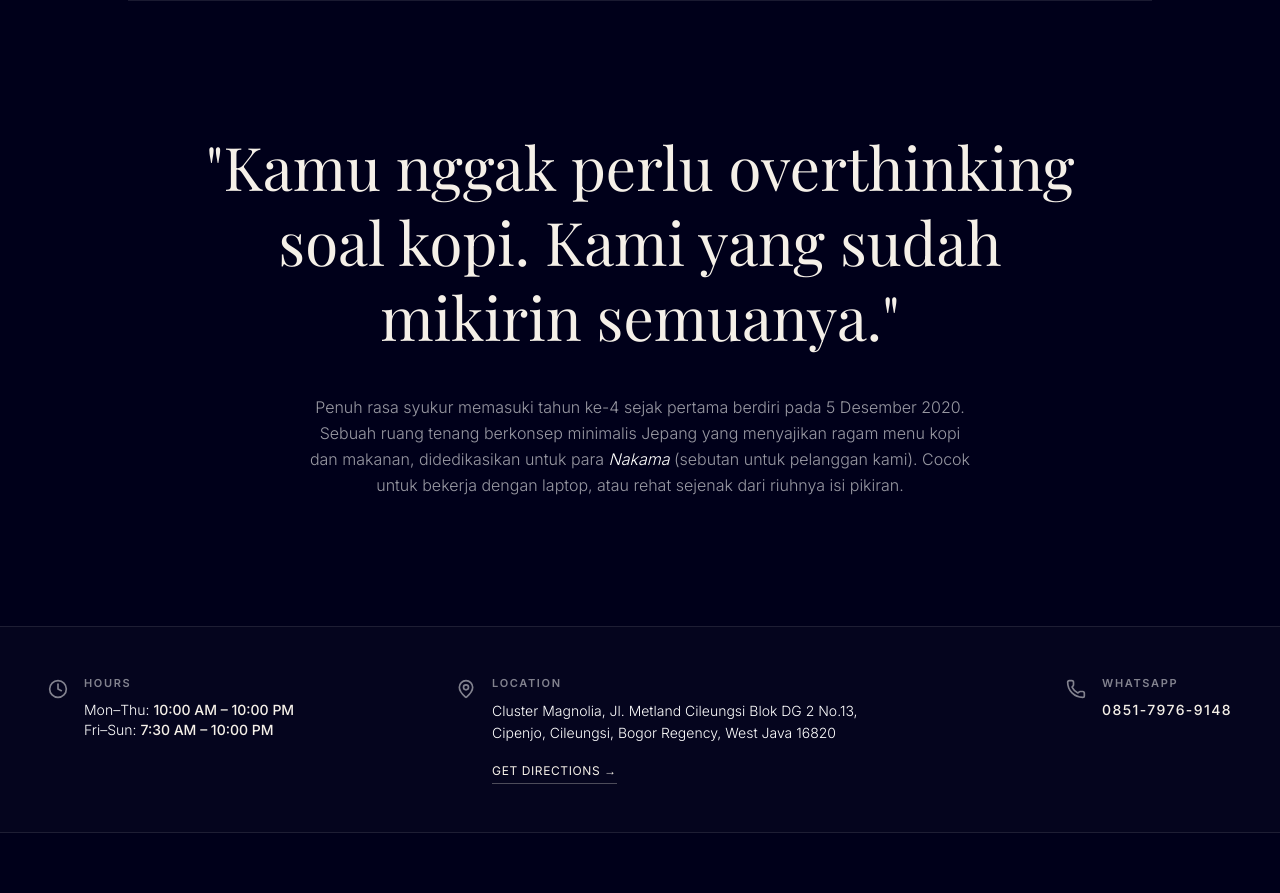
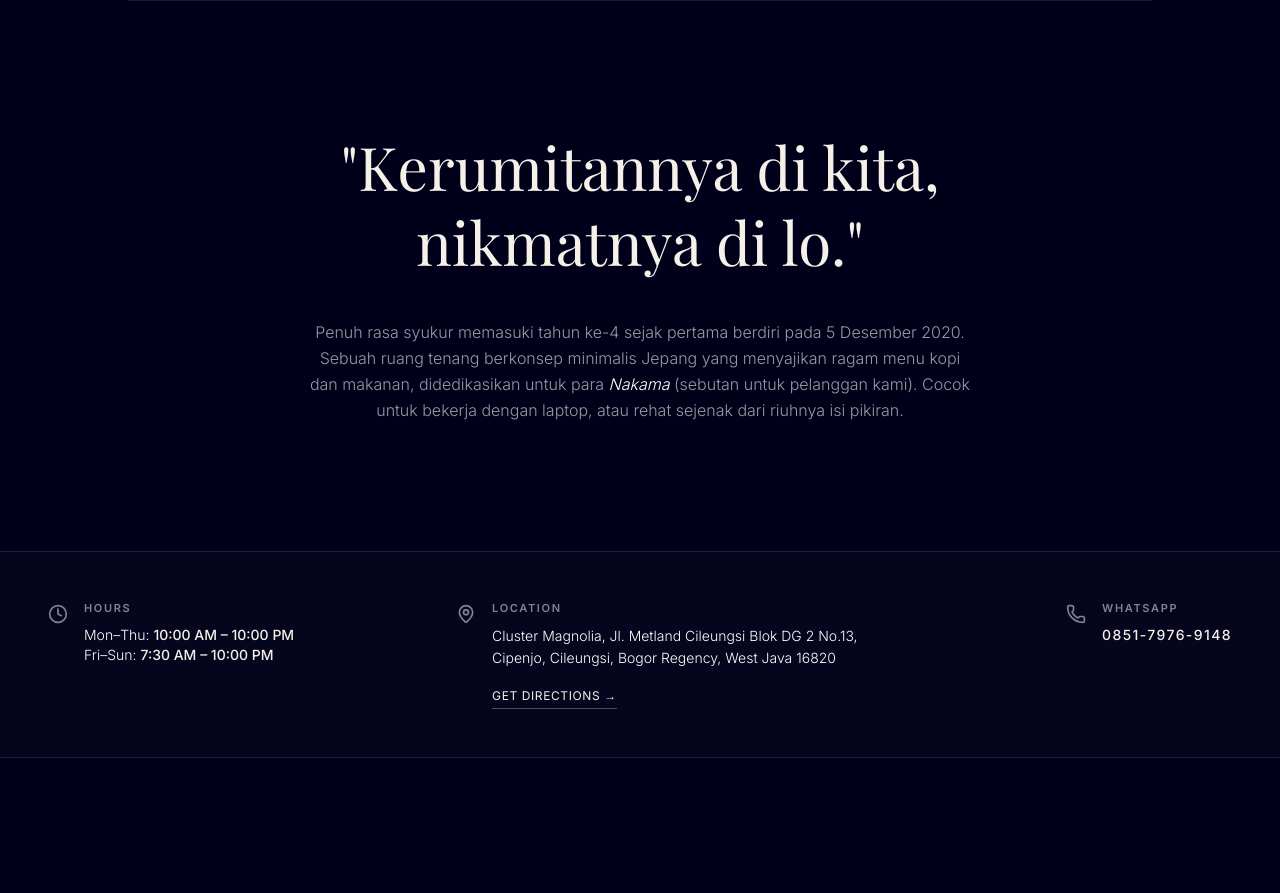
Before and after one commit to aghnafatkhi/NOJ-Coffee, a Next.js app: page / in a window 1280 px wide. Shown: the part 800-1693 px from the top of the page. Built offline with nearby package versions, Linux system fonts and the light colour scheme; a web font is replaced by a local one.

Commit message:
feat: Update hero section tagline
Replaces the existing tagline in the hero section with a more concise and impactful message that better reflects the brand's positioning.

```diff
--- a/app/page.tsx
+++ b/app/page.tsx
@@ -192,7 +192,7 @@ export default function Home() {
             variants={heroVariants}
           >
             <motion.h2 variants={itemVariants} className="font-display text-3xl md:text-5xl lg:text-6xl leading-tight font-light mb-10 max-w-4xl mx-auto text-[#F5F0E8]">
-              &quot;Kamu nggak perlu overthinking soal kopi. Kami yang sudah mikirin semuanya.&quot;
+              &quot;Kerumitannya di kita, nikmatnya di lo.&quot;
             </motion.h2>
             <motion.p variants={itemVariants} className="font-sans text-white/60 max-w-2xl mx-auto text-sm md:text-base leading-relaxed font-light">
               Penuh rasa syukur memasuki tahun ke-4 sejak pertama berdiri pada 5 Desember 2020. Sebuah ruang tenang berkonsep minimalis Jepang yang menyajikan ragam menu kopi dan makanan, didedikasikan untuk para <span className="italic text-white">Nakama</span> (sebutan untuk pelanggan kami). Cocok untuk bekerja dengan laptop, atau rehat sejenak dari riuhnya isi pikiran.
```
